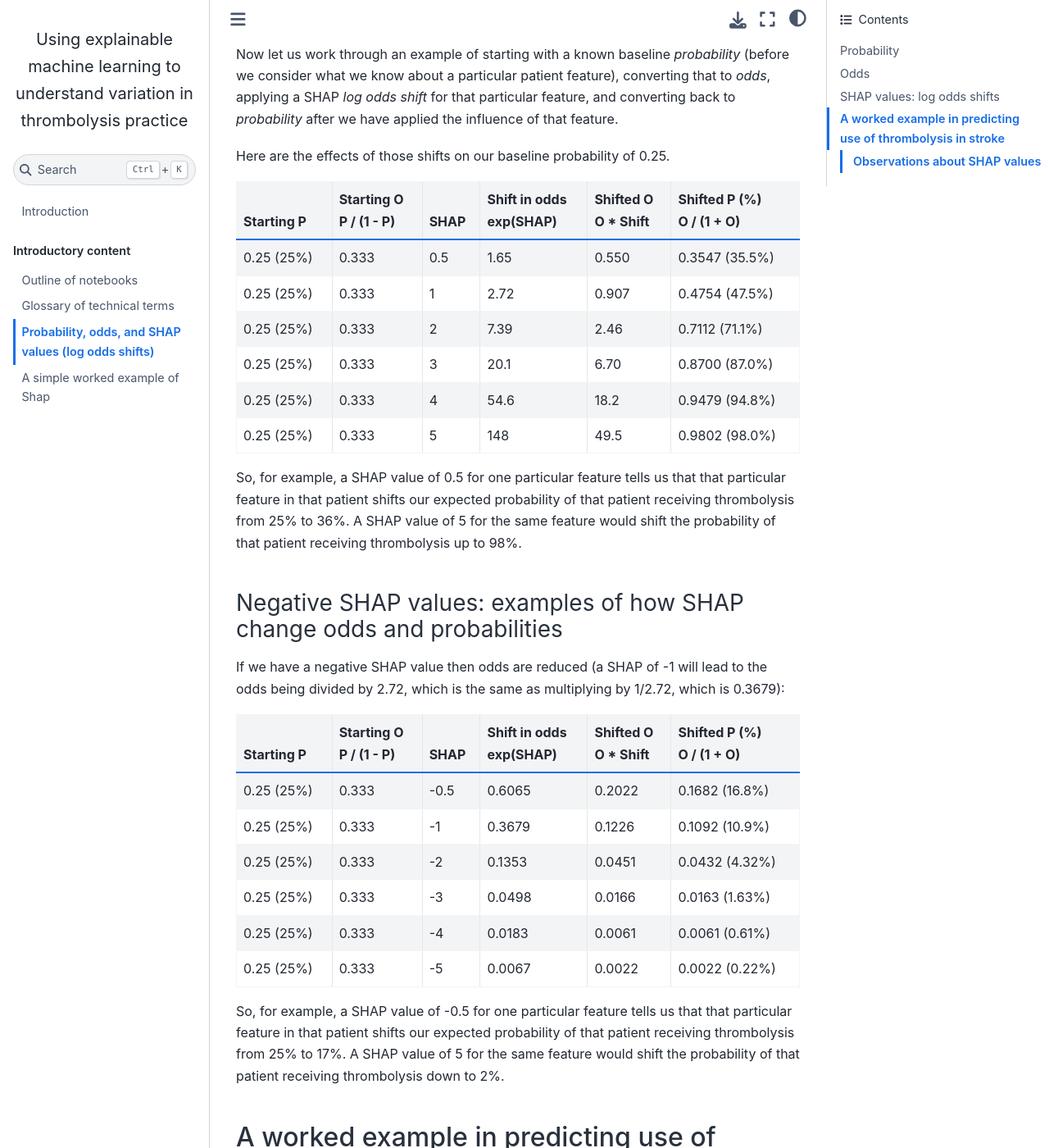
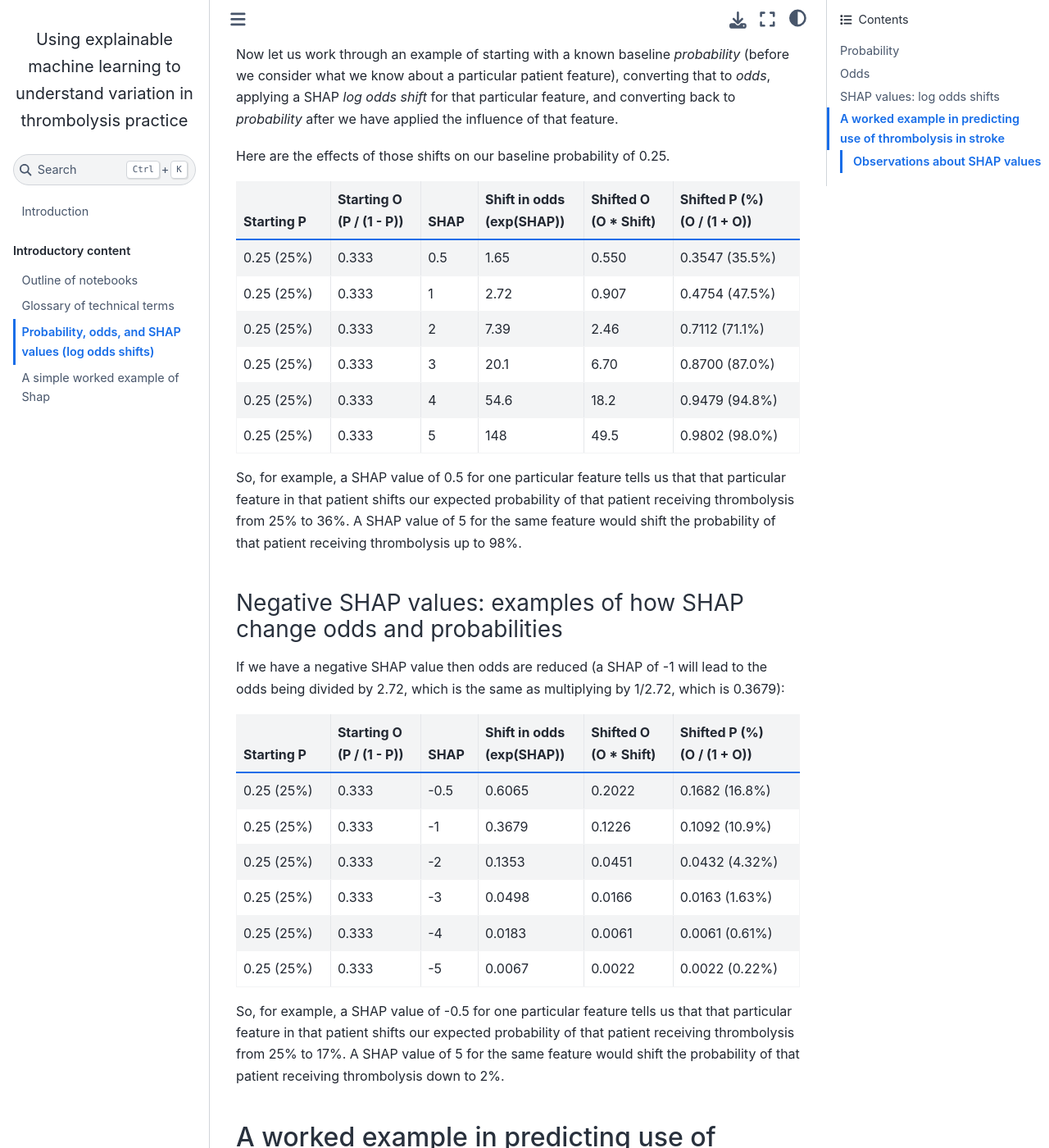
Before and after one commit to samuel-book/samuel_shap_paper_1, a Jupyter Book: the page built from introduction/odds_prob.md, in a window 1280 px wide and 1400 px high, scrolled down 2073 px. Shown: the whole window at 82% size. Built offline with Jupyter Book 1.0.4 settings and Sphinx 7.4.7 and the Sphinx Book theme 1.1.4, drawn with Linux system fonts in a browser that asks for light colours; pages that are not in the unit, such as notebooks, are missing from menus; part of the change alters nothing that is shown; some of the changed text lies outside the part shown.

```diff
--- a/introduction/odds_prob.md
+++ b/introduction/odds_prob.md
@@ -49,14 +49,14 @@ Now let us work through an example of starting with a known baseline *probabilit
 
 Here are the effects of those shifts on our baseline probability of 0.25.
 
-| Starting P | Starting O<br>P / (1 - P) | SHAP | Shift in odds<br>exp(SHAP) | Shifted O<br>O * Shift | Shifted P (%)<br>O / (1 + O) |
-|------------|---------------------------|------|----------------------------|------------------------|------------------------------|
-| 0.25 (25%) | 0.333                     | 0.5  | 1.65                       | 0.550                  | 0.3547 (35.5%)               |
-| 0.25 (25%) | 0.333                     | 1    | 2.72                       | 0.907                  | 0.4754 (47.5%)               |
-| 0.25 (25%) | 0.333                     | 2    | 7.39                       | 2.46                   | 0.7112 (71.1%)               |
-| 0.25 (25%) | 0.333                     | 3    | 20.1                       | 6.70                   | 0.8700 (87.0%)               |
-| 0.25 (25%) | 0.333                     | 4    | 54.6                       | 18.2                   | 0.9479 (94.8%)               |
-| 0.25 (25%) | 0.333                     | 5    | 148                        | 49.5                   | 0.9802 (98.0%)               |
+| Starting P | Starting O<br>(P / (1 - P)) | SHAP | Shift in odds<br>(exp(SHAP)) | Shifted O<br>(O * Shift) | Shifted P (%)<br>(O / (1 + O)) |
+|------------|-----------------------------|------|------------------------------|--------------------------|--------------------------------|
+| 0.25 (25%) | 0.333                       | 0.5  | 1.65                         | 0.550                    | 0.3547 (35.5%)                 |
+| 0.25 (25%) | 0.333                       | 1    | 2.72                         | 0.907                    | 0.4754 (47.5%)                 |
+| 0.25 (25%) | 0.333                       | 2    | 7.39                         | 2.46                     | 0.7112 (71.1%)                 |
+| 0.25 (25%) | 0.333                       | 3    | 20.1                         | 6.70                     | 0.8700 (87.0%)                 |
+| 0.25 (25%) | 0.333                       | 4    | 54.6                         | 18.2                     | 0.9479 (94.8%)                 |
+| 0.25 (25%) | 0.333                       | 5    | 148                          | 49.5                     | 0.9802 (98.0%)                 |
 
 
 So, for example, a SHAP value of 0.5 for one particular feature tells us that that particular feature in that patient shifts our expected probability of that patient receiving thrombolysis from 25% to 36%. A SHAP value of 5 for the same feature would shift the probability of that patient receiving thrombolysis up to 98%.
@@ -65,14 +65,14 @@ So, for example, a SHAP value of 0.5 for one particular feature tells us that th
 
 If we have a negative SHAP value then odds are reduced (a SHAP of -1 will lead to the odds being divided by 2.72, which is the same as multiplying by 1/2.72, which is 0.3679):
 
-| Starting P | Starting O<br>P / (1 - P) | SHAP | Shift in odds<br>exp(SHAP) | Shifted O<br>O * Shift | Shifted P (%)<br>O / (1 + O) |
-|------------|---------------------------|------|----------------------------|------------------------|------------------------------|
-| 0.25 (25%) | 0.333                     | -0.5 | 0.6065                     | 0.2022                 | 0.1682 (16.8%)               |
-| 0.25 (25%) | 0.333                     | -1   | 0.3679                     | 0.1226                 | 0.1092 (10.9%)               |
-| 0.25 (25%) | 0.333                     | -2   | 0.1353                     | 0.0451                 | 0.0432 (4.32%)               |
-| 0.25 (25%) | 0.333                     | -3   | 0.0498                     | 0.0166                 | 0.0163 (1.63%)               |
-| 0.25 (25%) | 0.333                     | -4   | 0.0183                     | 0.0061                 | 0.0061 (0.61%)               |
-| 0.25 (25%) | 0.333                     | -5   | 0.0067                     | 0.0022                 | 0.0022 (0.22%)               |
+| Starting P | Starting O<br>(P / (1 - P)) | SHAP | Shift in odds<br>(exp(SHAP)) | Shifted O<br>(O * Shift) | Shifted P (%)<br>(O / (1 + O)) |
+|------------|-----------------------------|------|------------------------------|--------------------------|--------------------------------|
+| 0.25 (25%) | 0.333                       | -0.5 | 0.6065                       | 0.2022                   | 0.1682 (16.8%)                 |
+| 0.25 (25%) | 0.333                       | -1   | 0.3679                       | 0.1226                   | 0.1092 (10.9%)                 |
+| 0.25 (25%) | 0.333                       | -2   | 0.1353                       | 0.0451                   | 0.0432 (4.32%)                 |
+| 0.25 (25%) | 0.333                       | -3   | 0.0498                       | 0.0166                   | 0.0163 (1.63%)                 |
+| 0.25 (25%) | 0.333                       | -4   | 0.0183                       | 0.0061                   | 0.0061 (0.61%)                 |
+| 0.25 (25%) | 0.333                       | -5   | 0.0067                       | 0.0022                   | 0.0022 (0.22%)                 |
 
 So, for example, a SHAP value of -0.5 for one particular feature tells us that that particular feature in that patient shifts our expected probability of that patient receiving thrombolysis from 25% to 17%. A SHAP value of 5 for the same feature would shift the probability of that patient receiving thrombolysis down to 2%.
 
@@ -80,15 +80,15 @@ So, for example, a SHAP value of -0.5 for one particular feature tells us that t
 
 The example below shows how six patient features change the model prediction of a patient receiving thrombolysis, from a baseline of 25% (with nothing known about the patient) to 95% after the contribution of six features. The relative contribution of each feature is made clear by its SHAP value. SHAP are additive in their effects; for example if one feature has a SHAP of +1.5, the influence of that feature on the model prediction would be exactly cancelled out by three other features with SHAP values of -0.5.
 
-| Patient feature and value        | SHAP | Shift | Odds  | Probability |
-|----------------------------------|------|-------|-------|-------------|
-| Base odds                        | N/A  | N/A   | 0.33  | 25%         |
-| Stroke type = infarction         | 1.8  | 6.050 | 2.00  | 67%         |
-| Stroke severity (NIHSS) = 20     | 1.5  | 4.482 | 8.95  | 90%         |
-| Prior disability (mRS) = 3       | -0.7 | 0.497 | 4.44  | 82%         |
-| Precise onset time = Yes         | 0.6  | 1.822 | 8.10  | 89%         |
-| Arrival-to-scan time (mins) = 30 | 0.5  | 1.649 | 13.35 | 93%         |
-| Use of AF anticoagulants = No    | 0.3  | 1.350 | 18.02 | 95%         |
+| Patient feature and value        | SHAP | Shift<br>(exp(SHAP)) | Odds<br>(Previous odds * Shift) | Probability<br>(O / (1 + O) |
+|----------------------------------|------|----------------------|---------------------------------|-----------------------------|
+| Base odds                        | N/A  | N/A                  | 0.33                            | 25%                         |
+| Stroke type = infarction         | 1.8  | 6.05                 | 2                               | 67%                         |
+| Stroke severity (NIHSS) = 20     | 1.5  | 4.482                | 8.95                            | 90%                         |
+| Prior disability (mRS) = 3       | -0.7 | 0.497                | 4.44                            | 82%                         |
+| Precise onset time = Yes         | 0.6  | 1.822                | 8.1                             | 89%                         |
+| Arrival-to-scan time (mins) = 30 | 0.5  | 1.649                | 13.35                           | 93%                         |
+| Use of AF anticoagulants = No    | 0.3  | 1.35                 | 18.02                           | 95%                         |
 
 ### Observations about SHAP values
 
```
